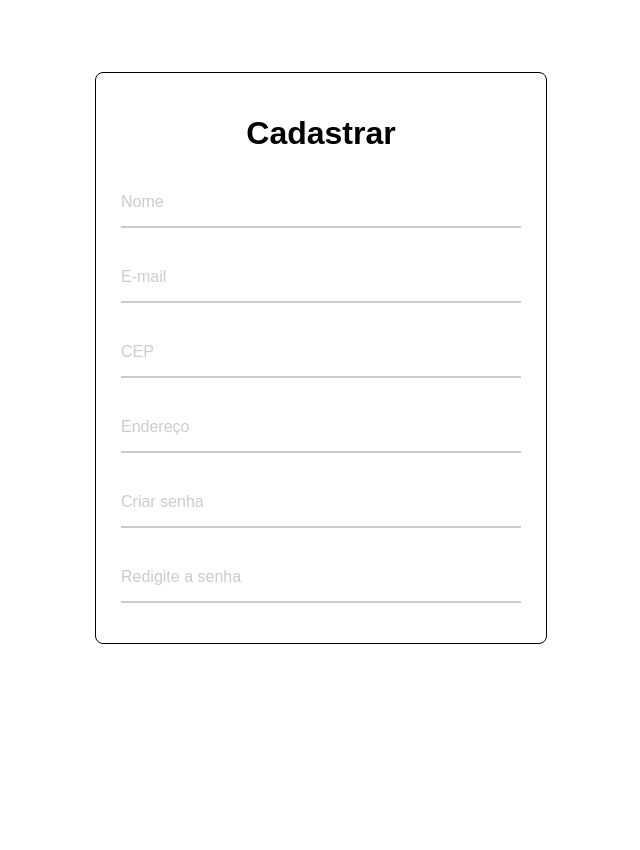
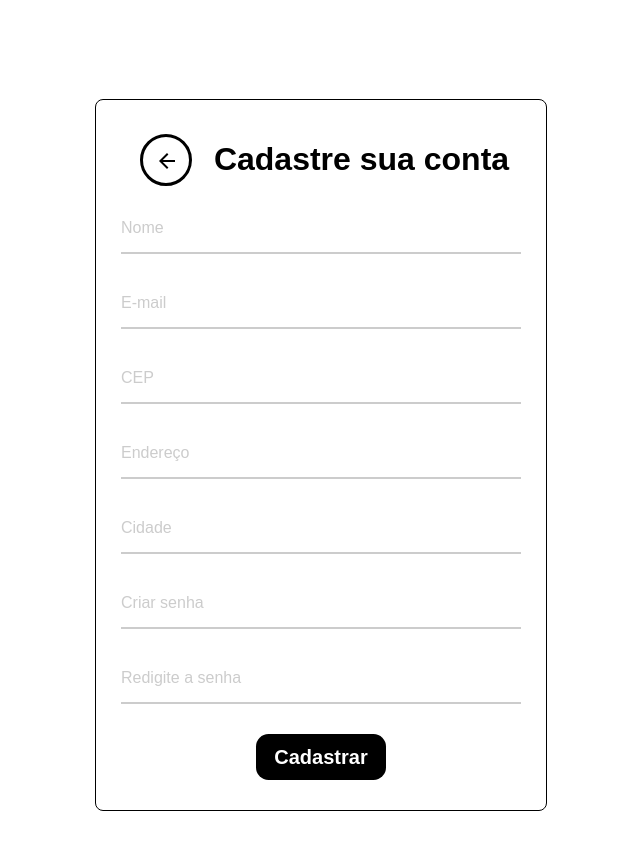
Before and after one commit to arthurdasilvaleal/Acompanhamento_Juridico, a React (Vite) app: page /cadastro in a window 1280 px wide. Shown: the top 850 px of the page, without its empty margins (319-959 px from the left). Before the commit the page ends 800 px from the top, so only its background shows below. Built offline with nearby package versions, Linux system fonts and the light colour scheme.

Commit message:
Tela login e cadastro feitas (1.0)

```diff
--- a/src/Containers/Tela_Cadastro/index.jsx
+++ b/src/Containers/Tela_Cadastro/index.jsx
@@ -1,10 +1,35 @@
-import { H_align, Container, Inputs_box } from './style.jsx'
+import { useState } from "react";
+import { Link } from 'react-router-dom'
+import { H_align, Container, Inputs_box, Header } from './style.jsx'
 
 export default function Cadastro(){
+    const [email, set_Email] = useState("")
+    const [password, set_Password] = useState("")
+
     return(
         <H_align>
             <Container>
-                <h1>Cadastrar</h1>
+                <Header>
+                <Link to={"/"}>
+                    <div className="styled-wrapper">
+                        <button className="button">
+                        <div className="button-box">
+                            <span className="button-elem">
+                            <svg viewBox="0 0 24 24" xmlns="http://www.w3.org/2000/svg" className="arrow-icon">
+                                <path fill="black" d="M20 11H7.83l5.59-5.59L12 4l-8 8 8 8 1.41-1.41L7.83 13H20v-2z" />
+                            </svg>
+                            </span>
+                            <span className="button-elem">
+                            <svg fill="black" viewBox="0 0  24 24" xmlns="http://www.w3.org/2000/svg" className="arrow-icon">
+                                <path d="M20 11H7.83l5.59-5.59L12 4l-8 8 8 8 1.41-1.41L7.83 13H20v-2z" />
+                            </svg>
+                            </span>
+                        </div>
+                        </button>
+                    </div>
+                </Link>
+                    <h1>Cadastre sua conta</h1>
+                </Header>
                 <Inputs_box>
                     <div className="input-container">
                         <input type="text" id="input" required />
@@ -13,8 +38,9 @@ export default function Cadastro(){
                     </div>
                 </Inputs_box>
                 <Inputs_box>
-                    <div className="input-container">
-                        <input type="text" id="input" required />
+                    <div className={`input-container ${email.length > 0 ? "has-text" : ""}`}>
+                        <input type="email" id="input" required value={email}
+                        onChange={(e) => set_Email(e.target.value)} />
                         <label htmlFor="input" className="label">E-mail</label>
                         <div className="underline" />
                     </div>
@@ -35,7 +61,16 @@ export default function Cadastro(){
                 </Inputs_box>
                 <Inputs_box>
                     <div className="input-container">
-                        <input type="password" id="input" required />
+                        <input type="text" id="input" required />
+                        <label htmlFor="input" className="label">Cidade</label>
+                        <div className="underline" />
+                    </div>
+                </Inputs_box>
+                <Inputs_box>
+                    <div className={`input-container ${password.length > 0 ? "has-text" : ""}`}>
+                        <input type="password" id="input" required
+                        pattern='^(?=.*[a-z])(?=.*[A-Z])(?=.*[0-9])[a-zA-Z0-9]{6,15}$'
+                        value={password} onChange={(e) => set_Password(e.target.value)}/>
                         <label htmlFor="input" className="label">Criar senha</label>
                         <div className="underline" />
                     </div>
@@ -47,6 +82,7 @@ export default function Cadastro(){
                         <div className="underline" />
                     </div>
                 </Inputs_box>
+                <Link to={'/'}><button className='btn'>Cadastrar</button></Link>
             </Container>
         </H_align>
     )
--- a/src/Containers/Tela_Cadastro/style.jsx
+++ b/src/Containers/Tela_Cadastro/style.jsx
@@ -4,7 +4,7 @@ export const H_align = styled.div`
     display: flex;
     justify-content: center;
     align-items: center;
-    height: 700px;
+    height: 910px;
 `
 
 export const Container = styled.div`
@@ -15,6 +15,133 @@ export const Container = styled.div`
     border-radius: 8px;
     padding: 20px 0 20px;
     width: 450px;
+
+    .btn {
+        width: 6.5em;
+        height: 2.3em;
+        margin: 0.5em;
+        background: black;
+        color: white;
+        border: none;
+        border-radius: 0.625em;
+        font-size: 20px;
+        font-weight: bold;
+        cursor: pointer;
+        position: relative;
+        z-index: 1;
+        overflow: hidden;
+        transition-property: color;
+        transition: 0.3s ease-in-out;
+    }
+
+    button:hover {
+        color: black;
+        transition: 0.3s ease-in-out;
+    }
+
+    button:after {
+        content: "";
+        background: white;
+        position: absolute;
+        z-index: -1;
+        left: -20%;
+        right: -20%;
+        top: 0;
+        bottom: 0;
+        transform: skewX(-45deg) scale(0, 1);
+        transition: all 0.5s;
+    }
+
+    button:hover:after {
+        transform: skewX(-45deg) scale(1, 1);
+        -webkit-transition: all 0.5s;
+        transition: all 0.5s;
+    }
+`
+
+export const Header = styled.div`
+    display: flex;
+    flex-direction: row;
+    align-items: center;
+    justify-content: center;
+    gap: 15px;
+
+    .styled-wrapper .button {
+    display: block;
+    position: relative;
+    width: 66px;
+    height: 66px;
+    margin: 0;
+    overflow: hidden;
+    outline: none;
+    background-color: transparent;
+    cursor: pointer;
+    border: 0;
+  }
+
+  .styled-wrapper .button:before {
+    content: "";
+    position: absolute;
+    border-radius: 50%;
+    inset: 7px;
+    border: 3.5px solid black; /* Update dynamically for light/dark mode */
+    transition:
+      opacity 0.4s cubic-bezier(0.77, 0, 0.175, 1) 80ms,
+      transform 0.5s cubic-bezier(0.455, 0.03, 0.515, 0.955) 80ms;
+  }
+
+  .styled-wrapper .button:after {
+    content: "";
+    position: absolute;
+    border-radius: 50%;
+    inset: 7px;
+    border: 4px solid #000;
+    transform: scale(1.3);
+    transition:
+      opacity 0.4s cubic-bezier(0.165, 0.84, 0.44, 1),
+      transform 0.5s cubic-bezier(0.25, 0.46, 0.45, 0.94);
+    opacity: 0;
+  }
+
+  .styled-wrapper .button:hover:before,
+  .styled-wrapper .button:focus:before {
+    opacity: 0;
+    transform: scale(0.7);
+    transition:
+      opacity 0.4s cubic-bezier(0.165, 0.84, 0.44, 1),
+      transform 0.5s cubic-bezier(0.25, 0.46, 0.45, 0.94);
+  }
+
+  .styled-wrapper .button:hover:after,
+  .styled-wrapper .button:focus:after {
+    opacity: 1;
+    transform: scale(1);
+    transition:
+      opacity 0.4s cubic-bezier(0.77, 0, 0.175, 1) 80ms,
+      transform 0.5s cubic-bezier(0.455, 0.03, 0.515, 0.955) 80ms;
+  }
+
+  .styled-wrapper .button-box {
+    display: flex;
+    position: absolute;
+    top: 0;
+    left: 0;
+  }
+
+  .styled-wrapper .button-elem {
+    display: block;
+    width: 24px;
+    height: 24px;
+    margin: 22px 18px 0 22px;
+    transform: rotate(360deg);
+    fill: #f0eeef;
+  }
+
+  .styled-wrapper .button:hover .button-box,
+  .styled-wrapper .button:focus .button-box {
+    transition: 0.4s;
+    transform: translateX(-64px);
+  }
 `
 
 export const Inputs_box = styled.div`
@@ -24,17 +151,9 @@ export const Inputs_box = styled.div`
         width: 400px;
     }
 
-    .input-container input[type="text"] {
-        font-size: 20px;
-        width: 100%;
-        border: none;
-        border-bottom: 2px solid #ccc;
-        padding: 5px 0;
-        background-color: transparent;
-        outline: none;
-    }
-
-    .input-container input[type="password"] {
+    .input-container input[type="text"],
+    .input-container input[type="password"],
+    .input-container input[type="email"] {
         font-size: 20px;
         width: 100%;
         border: none;
@@ -54,14 +173,11 @@ export const Inputs_box = styled.div`
     }
 
     .input-container input[type="text"]:focus ~ .label,
-    .input-container input[type="text"]:valid ~ .label {
-        top: -20px;
-        font-size: 16px;
-        color: #333;
-    }
-
+    .input-container input[type="text"]:valid ~ .label,
     .input-container input[type="password"]:focus ~ .label,
-    .input-container input[type="password"]:valid ~ .label {
+    .input-container input[type="password"]:valid ~ .label,
+    .input-container input[type="email"]:focus ~ .label,
+    .input-container input[type="email"]:valid ~ .label {
         top: -20px;
         font-size: 16px;
         color: #333;
@@ -79,12 +195,21 @@ export const Inputs_box = styled.div`
     }
 
     .input-container input[type="text"]:focus ~ .underline,
-    .input-container input[type="text"]:valid ~ .underline {
+    .input-container input[type="text"]:valid ~ .underline,
+    .input-container input[type="password"]:focus ~ .underline,
+    .input-container input[type="password"]:valid ~ .underline,
+    .input-container input[type="email"]:focus ~ .underline,
+    .input-container input[type="email"]:valid ~ .underline {
         transform: scaleX(1);
     }
 
-    .input-container input[type="password"]:focus ~ .underline,
-    .input-container input[type="password"]:valid ~ .underline {
+    .input-container.has-text .label {
+        top: -20px;
+        font-size: 16px;
+        color: #333;
+    }
+
+    .input-container.has-text .underline {
         transform: scaleX(1);
     }
 `
--- a/src/Containers/Tela_Login/Index.jsx
+++ b/src/Containers/Tela_Login/Index.jsx
@@ -17,7 +17,7 @@ export default function Login(){
                 </InputSld>
                 <InputSld>
                     <div className="input-container">
-                    <input type="text" id="input" required />
+                        <input type="password" id="input" required />
                         <label htmlFor="input" className="label">Senha</label>
                         <div className="underline" />
                     </div>
--- a/src/Containers/Tela_Login/style.jsx
+++ b/src/Containers/Tela_Login/style.jsx
@@ -2,14 +2,14 @@ import styled from "styled-components";
 
 export const H_align = styled.div`
     display: flex;
-    flex-direction: column;
+    flex-direction: row;
     justify-content: center;
     align-items: center;
-    height: 800px;
+    height: 580px;
     gap: 40px;
 
     img{
-      width: 130px;
+      width: 260px;
       border-radius: 20px;
     }
 `
@@ -28,10 +28,6 @@ export const Container = styled.form`
     h1{
         font-size: 24px;
         text-align: center;
-    }
-
-    h6{
-
     }
 
     .btn {
@@ -95,7 +91,8 @@ export const InputSld = styled.div`
     width: 400px;
   }
 
-  .input-container input[type="text"] {
+  .input-container input[type="text"],
+  .input-container input[type="password"] {
     font-size: 20px;
     width: 100%;
     border: none;
@@ -115,7 +112,9 @@ export const InputSld = styled.div`
   }
 
   .input-container input[type="text"]:focus ~ .label,
-  .input-container input[type="text"]:valid ~ .label {
+  .input-container input[type="text"]:valid ~ .label,
+  .input-container input[type="password"]:focus ~ .label,
+  .input-container input[type="password"]:valid ~ .label {
     top: -20px;
     font-size: 16px;
     color: #333;
@@ -133,7 +132,9 @@ export const InputSld = styled.div`
   }
 
   .input-container input[type="text"]:focus ~ .underline,
-  .input-container input[type="text"]:valid ~ .underline {
+  .input-container input[type="text"]:valid ~ .underline,
+  .input-container input[type="password"]:focus ~ .underline,
+  .input-container input[type="password"]:valid ~ .underline {
     transform: scaleX(1);
   }
 `
--- a/style.css
+++ b/style.css
@@ -1,4 +1,5 @@
 
-*{
+body{
     font-family: Arial, Helvetica, sans-serif;
+    margin: 0;
 }
```
Also changed, not shown: 1 other file (tests, documents, lock files or other folders). Lines whose indentation alone changed are shown as unchanged.
